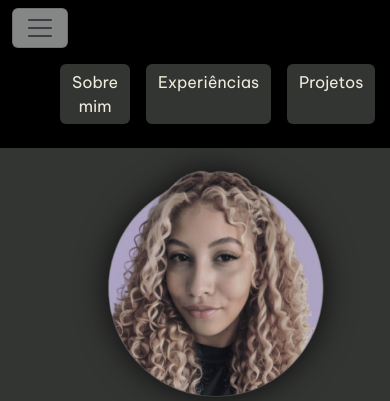
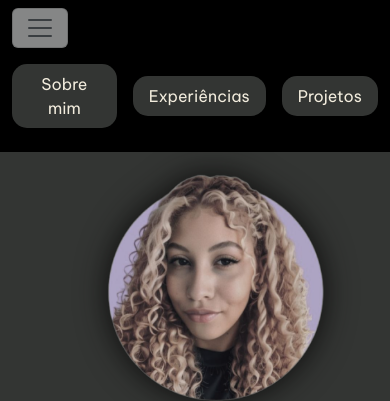
Before and after one commit to GabsDonato/Meu-portfolio, a plain HTML site: page index.html in a window 390 px wide. Both pictures are taken after a click on the button "Toggle navigation". Shown: the top 401 px of the page. Drawn offline with nearby package versions, Linux system fonts and the light colour scheme.

Commit message:
ajuste mobile menu

```diff
--- a/index.html
+++ b/index.html
@@ -20,7 +20,7 @@
             </button>
             <div class="collapse navbar-collapse" id="navbarTogglerDemo01">
                 <div class="mx-auto">
-                    <form class="button-nav" role="search">
+                    <form class="button" role="search">
                         <a class="btn btn-custom" href="#" role="button">Sobre mim</a>
                         <a class="btn btn-custom" href="#" role="button">Experiências</a>
                         <a class="btn btn-custom" href="#" role="button">Projetos</a>
--- a/style.css
+++ b/style.css
@@ -195,11 +195,18 @@ aside {
         height: 26rem;
     }
 
-    .button-nav {
-        margin: 1rem 1rem 1rem 3rem;
+    .button {
+        margin-top: 1rem;
+        margin-bottom: 1rem;
     }
 
-    form {
-        gap: 1rem;
+    form, a , .btn{
+        --bs-btn-padding-y: 0.5rem;
+        --bs-btn-padding-x: 1rem;
+        border-radius: 15px;
+        margin: auto;
+
+
+
     }
 }
```
